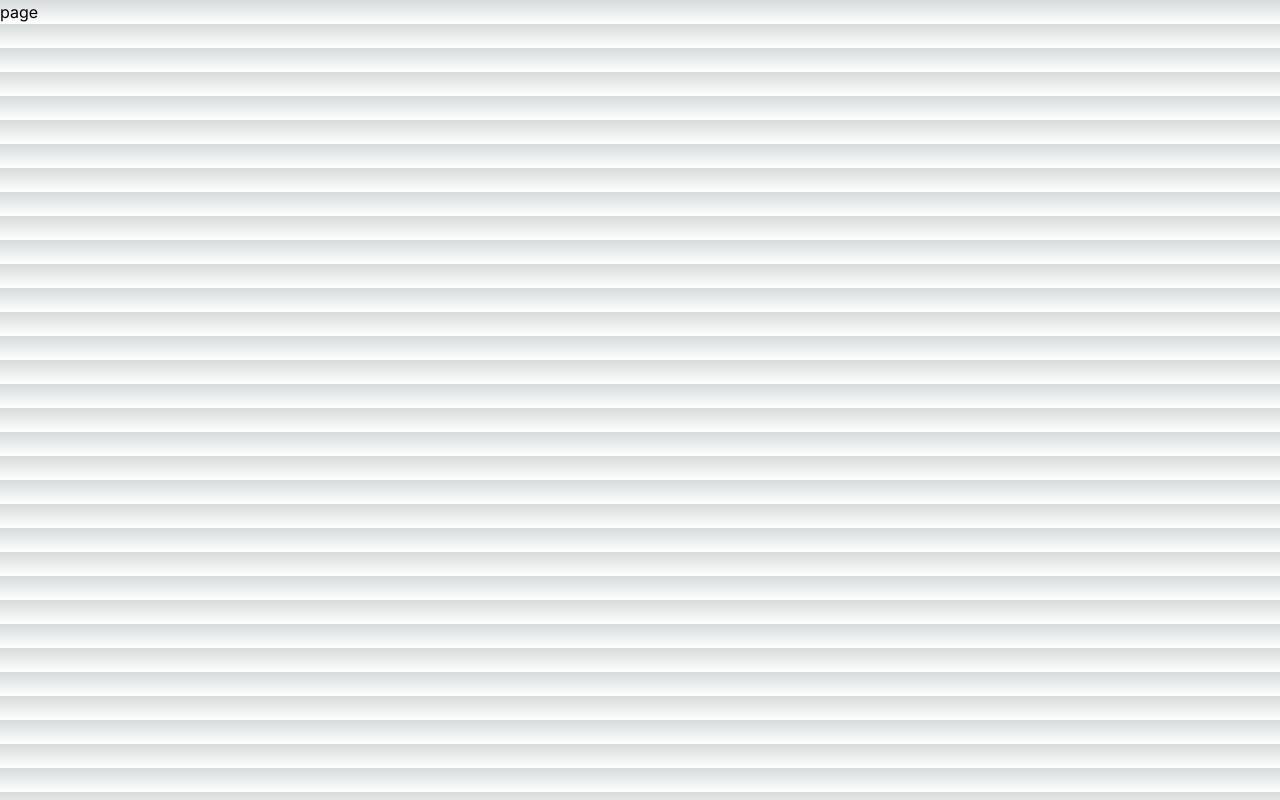
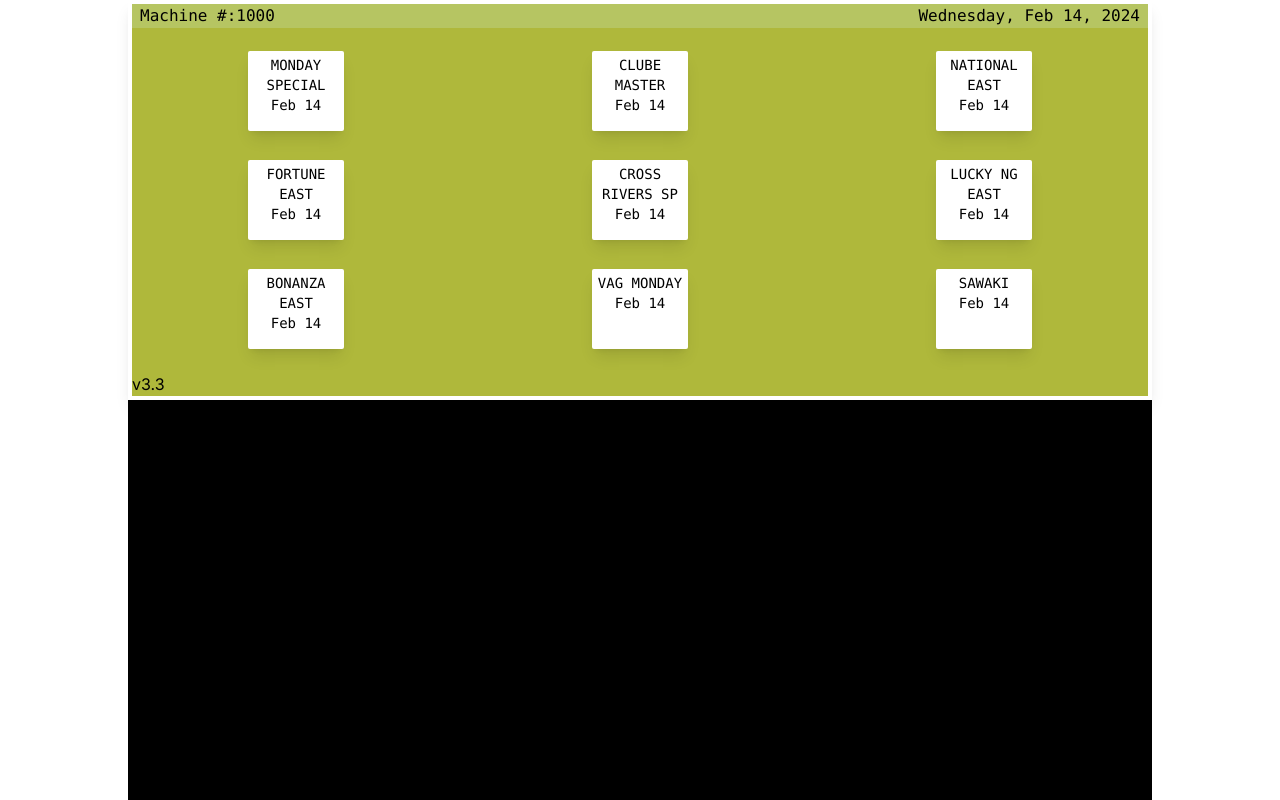
Before and after one commit to fullupe/ternimalpad, a Next.js app: page /mainmenu in a window 1280 px wide. Built offline with nearby package versions, Linux system fonts and the light colour scheme.

Commit message:
main menu

```diff
--- a/app/globals.css
+++ b/app/globals.css
@@ -1,33 +1,3 @@
 @tailwind base;
 @tailwind components;
 @tailwind utilities;
-
-:root {
-  --foreground-rgb: 0, 0, 0;
-  --background-start-rgb: 214, 219, 220;
-  --background-end-rgb: 255, 255, 255;
-}
-
-@media (prefers-color-scheme: dark) {
-  :root {
-    --foreground-rgb: 255, 255, 255;
-    --background-start-rgb: 0, 0, 0;
-    --background-end-rgb: 0, 0, 0;
-  }
-}
-
-body {
-  color: rgb(var(--foreground-rgb));
-  background: linear-gradient(
-      to bottom,
-      transparent,
-      rgb(var(--background-end-rgb))
-    )
-    rgb(var(--background-start-rgb));
-}
-
-@layer utilities {
-  .text-balance {
-    text-wrap: balance;
-  }
-}
--- a/app/layout.tsx
+++ b/app/layout.tsx
@@ -5,8 +5,8 @@ import "./globals.css";
 const inter = Inter({ subsets: ["latin"] });
 
 export const metadata: Metadata = {
-  title: "Create Next App",
-  description: "Generated by create next app",
+  title: "Terminal Pad",
+  description: "George & William",
 };
 
 export default function RootLayout({
@@ -16,7 +16,9 @@ export default function RootLayout({
 }>) {
   return (
     <html lang="en">
-      <body className={inter.className}>{children}</body>
+      <body className={inter.className}>
+        {children}
+        </body>
     </html>
   );
 }
--- a/app/mainmenu/page.tsx
+++ b/app/mainmenu/page.tsx
@@ -2,8 +2,101 @@ import React from 'react'
 
 type Props = {}
 
+const games =[
+  {
+    id:1,
+    game:"Monday special",
+    date: new Date()
+  },
+  {
+    id:2,
+    game:"Clube Master",
+    date: new Date()
+  },
+  {
+    id:3,
+    game:"National east",
+    date: new Date()
+  },
+  {
+    id:4,
+    game:"Fortune east",
+    date: new Date()
+  },
+  {
+    id:5,
+    game:"Cross Rivers sp",
+    date: new Date()
+  },
+  {
+    id:6,
+    game:"LUcky NG east",
+    date: new Date()
+  },
+  {
+    id:7,
+    game:"Bonanza east",
+    date: new Date()
+  },
+  {
+    id:8,
+    game:"vag monday",
+    date: new Date()
+  },
+  {
+    id:9,
+    game:"Sawaki",
+    date: new Date()
+  }
+]
+
 export default function page({}: Props) {
   return (
-    <div>page</div>
+    <div className=" h-screen justify-center items-center">
+
+    <div className="flex justify-center h-full w-full items-center">
+
+          <div className=" flex flex-col w-full md:max-w-[80%] bg-black h-full">
+
+            {/* screen */}
+            <div className="w-full h-[50%] pb-20 bg-[#AFB83B]  border-4 border-white shadow-lg">
+
+              <div className="flex w-full h-6 bg-cyan-100/20  font-mono justify-between px-2">
+                <p>Machine #:1000</p>
+                <p>{new Date().toLocaleDateString('en-us', { weekday:"long", year:"numeric", month:"short", day:"numeric"}) }</p>
+              </div>
+              <div className="grid grid-cols-3  h-full w-full gap-4 my-4 items-center  justify-center  ">
+
+                {
+                  games.map((val)=>(
+
+                <div key={val.id} className="bg-white py-1 h-[80px] text-center justify-center text-black shadow-lg mx-auto rounded-sm  text-sm font-mono font-medium  w-24 ">
+                  <p className="uppercase">
+                    {val.game}
+                    </p>
+                    <p>{val.date.toLocaleDateString("en-us",{day:"numeric",month:"short"})}</p>
+                </div>
+                  ))
+                }
+
+
+
+              </div>
+              <div>v3.3</div>
+
+            </div>
+
+
+              {/* keypad */}
+            <div>
+
+            </div>
+
+          </div>
+
+
+    </div>
+
+      </div>
   )
 }
--- a/app/page.tsx
+++ b/app/page.tsx
@@ -2,7 +2,10 @@ import Login from "./components/Login";
 export default  function Home() {
   return (
     <main className="flex min-h-screen flex-col items-center justify-between p-48">
-     <div>Pincode</div>
+
+     <div>
+       Pincode
+       </div>
      <Login />
     </main>
   );
--- /dev/null
+++ b/tailwind.config.js
@@ -0,0 +1,15 @@
+/** @type {import('tailwindcss').Config} */
+// export {}
+module.exports = {
+
+    content: [
+      "./pages/**/*.{js,ts,jsx,tsx,mdx}",
+      "./components/**/*.{js,ts,jsx,tsx,mdx}",
+      "./app/**/*.{js,ts,jsx,tsx,mdx}",
+    ],
+
+  theme: {
+    extend: {},
+  },
+  plugins: [],
+}
--- a/tsconfig.json
+++ b/tsconfig.json
@@ -21,6 +21,6 @@
       "@/*": ["./*"]
     }
   },
-  "include": ["next-env.d.ts", "**/*.ts", "**/*.tsx", ".next/types/**/*.ts"],
+  "include": ["next-env.d.ts", "**/*.ts", "**/*.tsx", ".next/types/**/*.ts", "tailwind.config.ts", "tailwind.config.js"],
   "exclude": ["node_modules"]
 }
```
